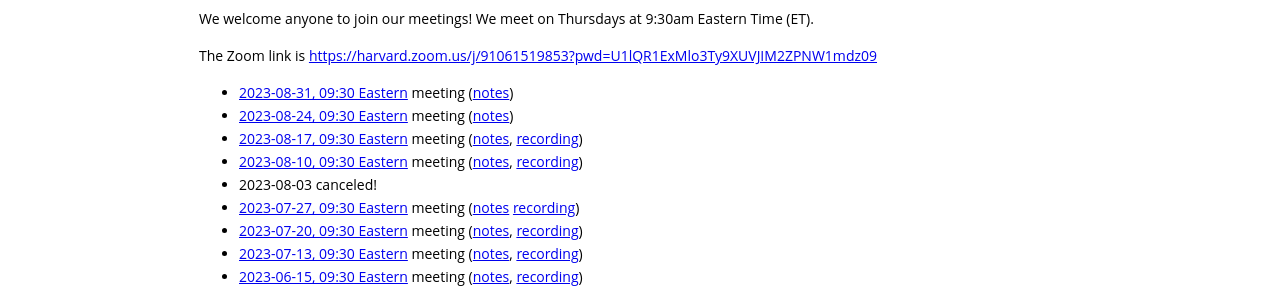
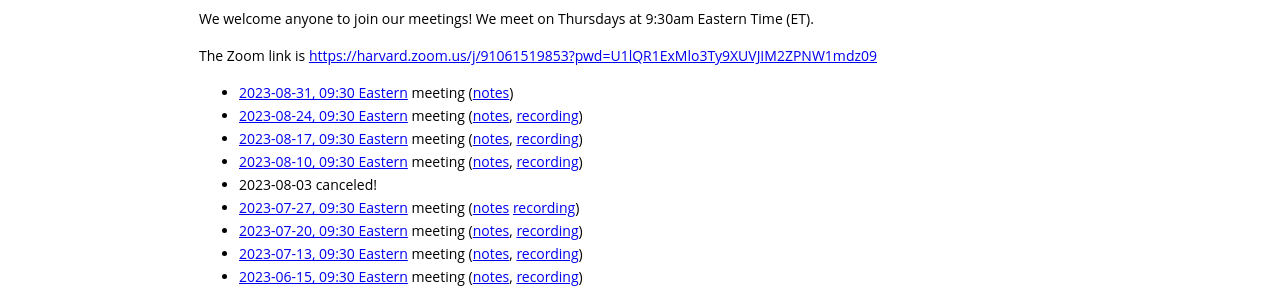
Before and after one commit to gdcc/ct.gdcc.io, a Jekyll site: the page built from index.md, in a window 1280 px wide and 900 px high, scrolled down 1309 px. Shown: the part 154-446 px from the top of the window. Built offline with Jekyll 4.4.1, drawn with Linux system fonts in a browser that asks for light colours; our own code applies the rules of GitHub Pages for plain Markdown files.

Commit message:
add recording

```diff
--- a/index.md
+++ b/index.md
@@ -48,7 +48,7 @@ We welcome anyone to join our meetings! We meet on Thursdays at 9:30am Eastern T
 The Zoom link is <https://harvard.zoom.us/j/91061519853?pwd=U1lQR1ExMlo3Ty9XUVJIM2ZPNW1mdz09>
 
 - [2023-08-31, 09:30 Eastern](https://time.is/compare/0930_31_Aug_2023_in_Boston) meeting ([notes](https://docs.google.com/document/d/1rYoYSi7skPBZEsOtddp4YIDpY5IIfcIkglV6yHwuyIM/edit?usp=sharing))
-- [2023-08-24, 09:30 Eastern](https://time.is/compare/0930_24_Aug_2023_in_Boston) meeting ([notes](https://docs.google.com/document/d/1kZQRD3ypBFte2F2q4elNPClkvV2avjwUnTMVJud6Fuo/edit?usp=sharing))
+- [2023-08-24, 09:30 Eastern](https://time.is/compare/0930_24_Aug_2023_in_Boston) meeting ([notes](https://docs.google.com/document/d/1kZQRD3ypBFte2F2q4elNPClkvV2avjwUnTMVJud6Fuo/edit?usp=sharing), [recording](https://harvard.zoom.us/rec/share/TBAAf4CW3EBTsdnqYpF4zpGjLmY5vKsqdckxVtPFBV52r4wQq5KnmwV_unz3uss.hBtAhEY6MYrwrCfg))
 - [2023-08-17, 09:30 Eastern](https://time.is/compare/0930_17_Aug_2023_in_Boston) meeting ([notes](https://docs.google.com/document/d/1DRzIT17EU250_zHfNs8EVyrZl3PNex-R6MdOSmNwnoU/edit?usp=sharing), [recording](https://harvard.zoom.us/rec/share/JgYLz3w-_IFUpCrFG7Rba5i1rykQx2687M8cvuY8G0zwUQq2_ZL6WtrIg9tTg4gJ.kYS1kKATrIDkUs2g))
 - [2023-08-10, 09:30 Eastern](https://time.is/compare/0930_10_Aug_2023_in_Boston) meeting ([notes](https://docs.google.com/document/d/1c3_LVAwtDncK6GS1AsVG62gLIkgyZX0gCJC792pw8Rs/edit?usp=sharing), [recording](https://harvard.zoom.us/rec/share/vt5PT7OH-Jw3w_orzEhfH1LVCb_cbpNZj3zbz9rsMmqotqLe0aDutti2CoKeJ6MF.Tqs7XJ648HnCvoj7))
 - 2023-08-03 canceled!
```
